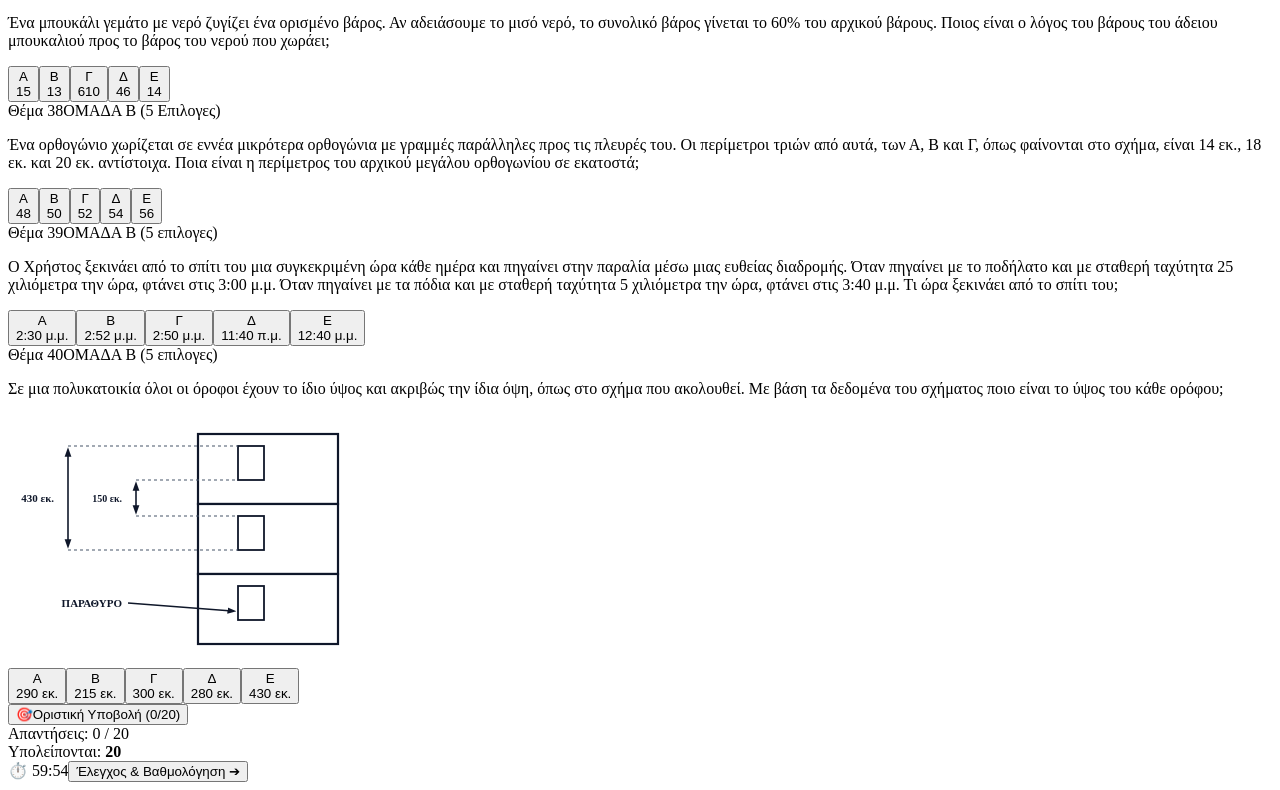
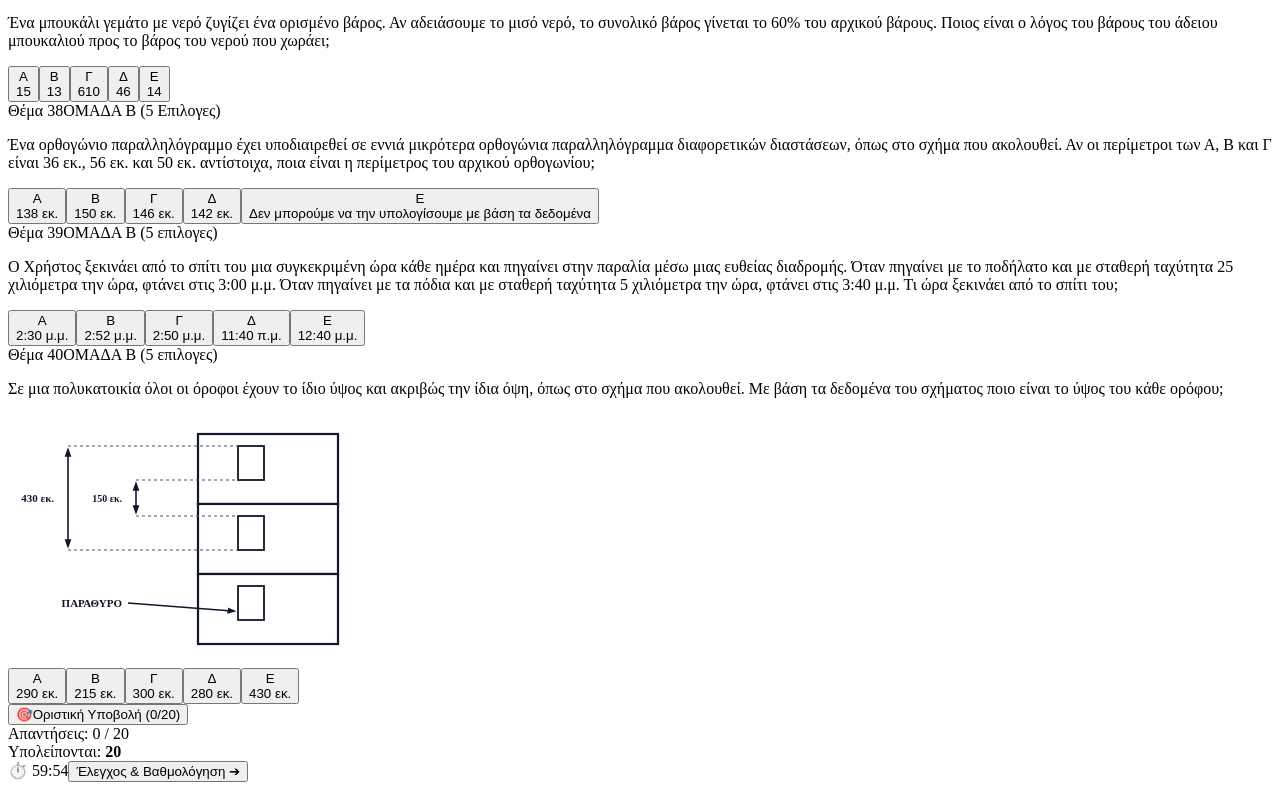
Before and after one commit to gkrimpas-lab/learn-maths-2026, a Next.js app: page /protipa/themata-2025 in a window 1280 px wide. Shown: the part 2739-3529 px from the top of the page. Built offline with nearby package versions, Linux system fonts and the light colour scheme.

Commit message:
Update themata-2025.js

```diff
--- a/pages/protipa/themata-2025.js
+++ b/pages/protipa/themata-2025.js
@@ -1444,15 +1444,15 @@ const QUESTIONS_2025 = [
     id: 18,
     officialNumber: 38,
     group: 'ΟΜΑΔΑ Β (5 Επιλογες)',
-    promptText: 'Ένα ορθογώνιο χωρίζεται σε εννέα μικρότερα ορθογώνια με γραμμές παράλληλες προς τις πλευρές του. Οι περίμετροι τριών από αυτά, των Α, Β και Γ, όπως φαίνονται στο σχήμα, είναι 14 εκ., 18 εκ. και 20 εκ. αντίστοιχα. Ποια είναι η περίμετρος του αρχικού μεγάλου ορθογωνίου σε εκατοστά;',
+    promptText: 'Ένα ορθογώνιο παραλληλόγραμμο έχει υποδιαιρεθεί σε εννιά μικρότερα ορθογώνια παραλληλόγραμμα διαφορετικών διαστάσεων, όπως στο σχήμα που ακολουθεί. Αν οι περίμετροι των Α, Β και Γ είναι 36 εκ., 56 εκ. και 50 εκ. αντίστοιχα, ποια είναι η περίμετρος του αρχικού ορθογωνίου;',
     options: [
-      { key: 'A', label: '48', raw: '48' },
-      { key: 'B', label: '50', raw: '50' },
-      { key: 'Γ', label: '52', raw: '52' },
-      { key: 'Δ', label: '54', raw: '54' },
-      { key: 'E', label: '56', raw: '56' }
+      { key: 'A', label: '138 εκ.', raw: '138' },
+      { key: 'B', label: '150 εκ.', raw: '150' },
+      { key: 'Γ', label: '146 εκ.', raw: '146' },
+      { key: 'Δ', label: '142 εκ.', raw: '142' },
+      { key: 'E', label: 'Δεν μπορούμε να την υπολογίσουμε με βάση τα δεδομένα', raw: 'none' }
     ],
-    correctRaw: '52',
+    correctRaw: '142',
     explain: (
       <div className="space-y-4 text-xs sm:text-sm">
         <p>
@@ -1565,11 +1565,11 @@ const QUESTIONS_2025 = [
         {/* ΥΠΟΛΟΓΙΣΜΟΣ */}
         <div className="bg-white/80 p-3.5 rounded-xl border border-slate-200/80 font-mono text-slate-900 space-y-1.5">
           <div>Περίμετρος Μεγάλου ＝ Περίμετρος(Α) ＋ Περίμετρος(Β) ＋ Περίμετρος(Γ)</div>
-          <div>Περίμετρος Μεγάλου ＝ 14 ＋ 18 ＋ 20 ＝ <strong className="text-emerald-700 text-base">52 εκ.</strong></div>
+          <div>Περίμετρος Μεγάλου ＝ 36 ＋ 56 ＋ 50 ＝ <strong className="text-emerald-700 text-base">142 εκ.</strong></div>
         </div>
 
         <p className="pt-1">
-          Επομένως, η περίμετρος του αρχικού μεγάλου ορθογωνίου είναι <strong>52 εκ.</strong> (Επιλογή <strong>Γ</strong>).
+          Επομένως, η περίμετρος του αρχικού μεγάλου ορθογωνίου είναι <strong>142 εκ.</strong> (Επιλογή <strong>Γ</strong>).
         </p>
       </div>
     )
```
